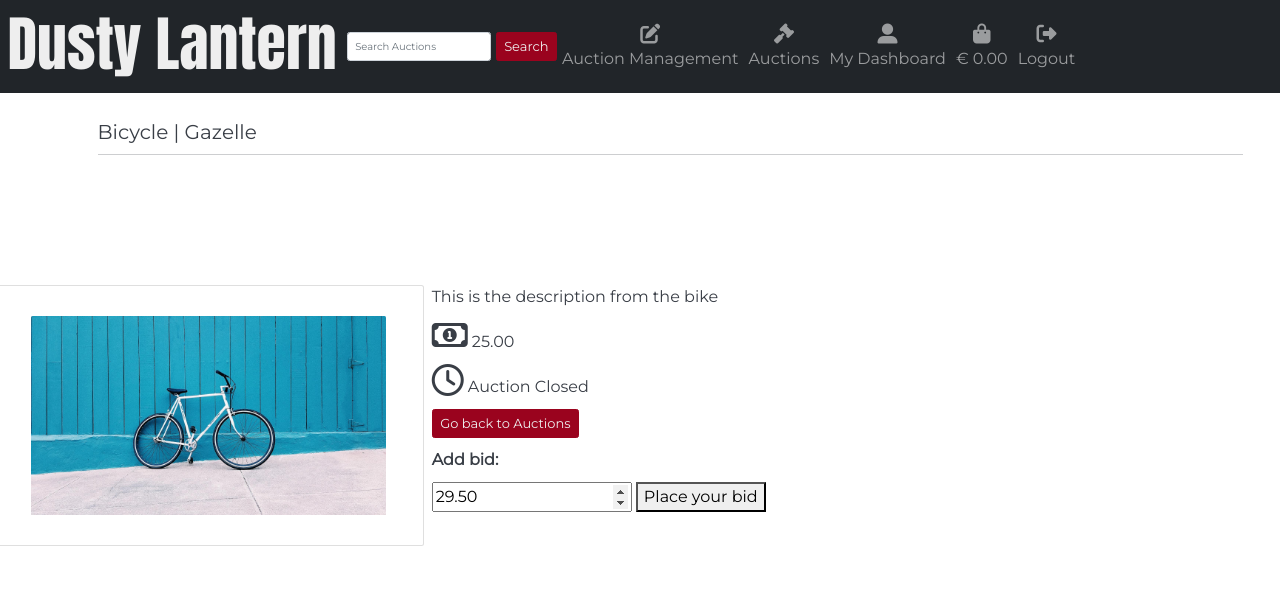
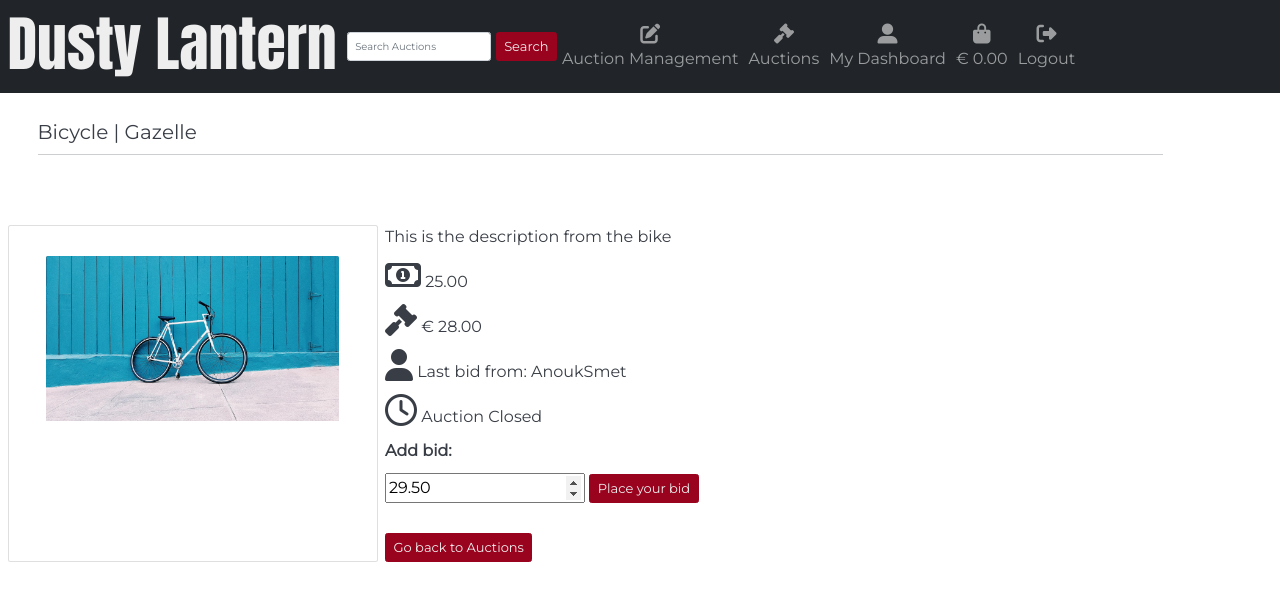
Before and after one commit to arturmpinho/Dusty-Lantern, a Django app: page /auctions/1 in a window 1280 px wide. Shown: the top 601 px of the page. Run offline with Django 3.2, Linux system fonts and the light colour scheme; a user stored in the database is signed in; data comes from the database, SQL or seed files in the repository; both versions use the stored data as it was after the commit; some libraries are stand-ins or nearby versions; some web fonts are replaced.

Commit message:
Auctions: Add highest bid and highest bidder to the details page, additional styling and login required decorators in the views

```diff
--- a/auctions/static/js/auctions.js
+++ b/auctions/static/js/auctions.js
@@ -58,7 +58,6 @@ for (let i = 0; i < cards.length; i++) {
 $(window).on('load', function(){
 
   let ongoingAuctions =  $('.card').length
-  console.log(ongoingAuctions)
 
   if (ongoingAuctions > 1){
     $('#cards-counter').append(`There are ${ongoingAuctions} auctions matching your search criteria`)
@@ -70,7 +69,6 @@ $(window).on('load', function(){
 })
 
 
-
 // Disable manual input for input field type number on bidding form
 $("[type='number']").keypress(function (evt) {
   evt.preventDefault();
--- a/auctions/templates/auctions/auction_detail.html
+++ b/auctions/templates/auctions/auction_detail.html
@@ -5,15 +5,15 @@
 
     {% include 'components/navigation/navbar.html' %}
 
-    <div class="p-5 m-5 rounded-3">
-        <div class="container-fluid py-5 m-5">
+    <div class="pt-5 mt-5 rounded-3">
+        <div class="container py-5 m-5">
             <h2>{{ auction.product.title }} | {{ auction.product.brand }}</h2>
             <hr>
         </div>
     </div>
 
     <!-- Auction Cards -->
-    <div class="row row-cols-1 row-cols-md-2 g-4">
+    <div class="container row row-cols-1 row-cols-md-2 g-4">
         <div class="col-lg-4 card">
             <div class="h-100 p-5 rounded-3 text-center">
                 {% for image in auction.product.images.all %}
@@ -25,34 +25,39 @@
         </div>
         <div class="col-lg-8">
             <p class="card-text">{{ auction.product.description}}</p>
-            <p><i class="far fa-money-bill-alt fa-2x"></i> {{ auction.base_amount }}</p>
+            <p>
+                <i class="far fa-money-bill-alt fa-2x"></i>
+                {{ auction.base_amount }}
+            </p>
+            <p>
+                <i class="fas fa-gavel fa-2x"></i>
+                € {{ current_highest_bid.bid }}
+            </p>
+            <p>
+                <i class="fas fa-user fa-2x"></i>
+                Last bid from: {{ current_highest_bid.bidder }}
+            </p>
 
             {% now "Y-m-d H:m:s" as current_date_time %}
             <div class="start_date_time" hidden>{{ auction.start_date_time|date:"Y-m-d H:m:s" }} </div>
             <div class="end_date_time" hidden>{{ auction.end_date_time|date:"Y-m-d H:m:s" }} </div>
-            {% if current_date_time >= auction.start_date_time|date:"Y-m-d H:m:s" %}
-                <p><i class="far fa-clock fa-2x"></i> <span class="countdowntimer"></span></p>
-            {% elif auction.start_date_time|date:"Y-m-d H:m:s" > current_date_time %}
                 <p>
                     <i class="far fa-clock fa-2x"></i>
                     <span class="countdowntimer"></span>
                 </p>
-            {% else %}
-                <p>
-                    <i class="far fa-clock fa-2x"></i>
-                    <span class="countdowntimer"></span>
-                </p>
-            {% endif %}
-            <a href="{% url 'auctions' %}" class="btn btn-outline-danger">Go back to Auctions</a>
 
-            <div class="col-12">
+            {% if current_date_time > auction.start_date_time|date:"Y-m-d H:m:s" %}
+            <div class="col-12 mb-5">
                 <p class="mt-3"><strong>Add bid:</strong></p>
                 <form method="POST" action="{% url 'place_bid' auction.id  %}">
                     {% csrf_token %}
                     <input type="number" name="bidding_amount" id="{{auction.id}}" min="{{ current_value }}" value="{{ current_value }}" step="{{ auction.bidding_increment }}">
-                    <button type="submit">Place your bid</button>
+                    <button type="submit" class="btn btn-outline-danger">Place your bid</button>
                 </form>
             </div>
+            {% endif %}
+
+            <a href="{% url 'auctions' %}" class="btn btn-outline-danger">Go back to Auctions</a>
 
         </div>
     </div>
--- a/auctions/views.py
+++ b/auctions/views.py
@@ -2,12 +2,13 @@ from datetime import datetime
 from django.shortcuts import (render, redirect,
                               reverse, get_object_or_404)
 from django.contrib import messages
+from django.contrib.auth.decorators import login_required
 from django.db.models import Q
 from django.db.models.functions import Lower
 from products.models import Category
 from .models import Auction, Bid
 
-
+@login_required
 def all_auctions(request):
     """View to return the auctions page w/ sorting and search queries
        and determine the each auction highest bid"""
@@ -76,7 +77,7 @@ def all_auctions(request):
 
     return render(request, 'auctions/auctions.html', context)
 
-
+@login_required
 def auction_detail(request, auction_id):
     """View to return the specific details of an auction"""
 
@@ -85,15 +86,19 @@ def auction_detail(request, auction_id):
     if bids:
         current_highest_bid = bids.order_by('-bidding_time')[0]
         current_value = current_highest_bid.bid + auction.bidding_increment
+    else:
+        current_value = auction.base_amount
+        current_highest_bid = None
 
     context = {
         'auction': auction,
-        'current_value': current_value
+        'current_value': current_value,
+        'current_highest_bid': current_highest_bid,
     }
 
     return render(request, 'auctions/auction_detail.html', context)
 
-
+@login_required
 def place_bid(request, auction_id):
     """View to place a bid for specific auction"""
     if request.method == 'POST':
```
Also changed, not shown: auctions/templates/auctions/auctions.html (+4 -15 lines), db.sqlite3.
